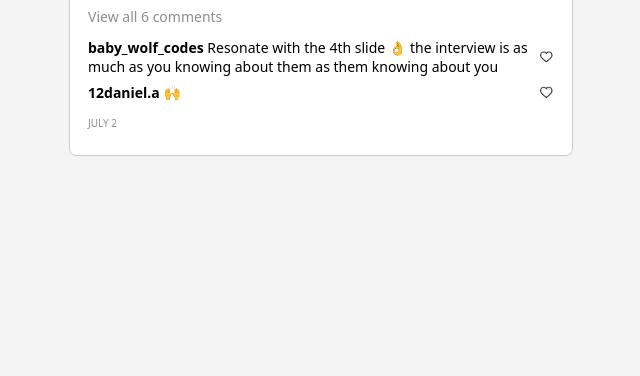
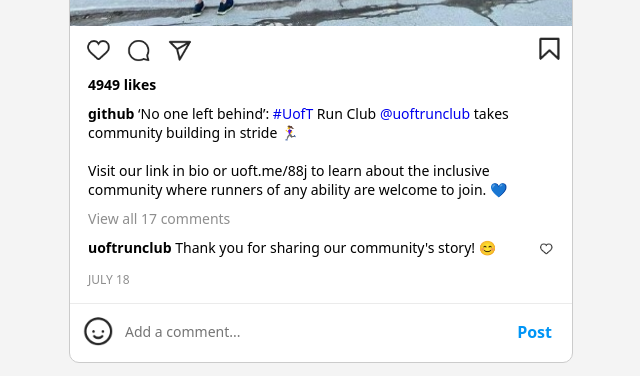
Before and after one commit to andre-fong/instagram-homepage, a plain HTML site: page index.html in a window 1280 px wide. Shown: the part 913-1289 px from the top of the page, without its empty margins (319-959 px from the left). Before the commit the page ends 1177 px from the top, so only its background shows below. Drawn offline with Linux system fonts and the light colour scheme.

Commit message:
Complete post layout

```diff
--- a/index.html
+++ b/index.html
@@ -47,6 +47,87 @@
         <div class="post-header">
           <div class="poster-info-container">
             <img alt="github's profile picture" class="profile-picture" src="profile-pictures/uoft.jpg">
+            <div class="username-location">
+              <div class="name">uoft</div>
+              <div class="location">University of Toronto</div>
+            </div>
+          </div>
+
+          <div class="options-button">
+            <button class="options">&middot;&middot;&middot;</button>
+          </div>
+        </div>
+
+        <div class="post-content">
+          <img src="post-content/uoft-post1.jpg" alt="uoft's post" class="content">
+        </div>
+
+        <div class="post-interact">
+          <div class="interact-icons-container">
+            <button class="interact-btn">
+              <img src="icons/Liked.png" alt="Heart" class="heart-icon">
+            </button>
+            <button class="interact-btn">
+              <img src="icons/Comment.png" alt="Comment" class="comment-icon">
+            </button>
+            <button class="interact-btn">
+              <img src="icons/Forward.png" alt="Send to" class="forward-icon">
+            </button>
+          </div>
+          <div class="post-scroller"></div>
+          <div class="bookmark">
+            <button class="interact-btn">
+              <img src="icons/Bookmark.png" alt="Save post" class="bookmark-icon">
+            </button>
+          </div>
+        </div>
+
+        <div class="post-content-container">
+          <div class="like-info-container">
+            <div class="like-info"><b>4949 likes</b></div>
+          </div>
+
+          <div class="post-comments-container">
+            <div class="poster-comment">
+              <b>github</b> ‘No one left behind’:
+              <a href="https://www.instagram.com/explore/tags/uoft/" target="_blank">#UofT</a>
+              Run Club <a href="https://www.instagram.com/uoftrunclub/" target="_blank">@uoftrunclub</a>
+              takes community building in stride 🏃‍♀️<br><br>
+
+              Visit our link in bio or uoft.me/88j to
+              learn about the inclusive community where runners
+              of any ability are welcome to join. 💙
+            </div>
+            <button class="view-all-comments">View all 17 comments</button>
+            <div class="comment">
+              <div class="comment-content">
+                <b>uoftrunclub</b> Thank you for sharing our community's story! 😊
+              </div>
+              <button class="interact-btn">
+                <img src="icons/Liked.png" alt="Heart" class="heart-icon">
+              </button>
+            </div>
+          </div>
+
+          <div class="post-date">JULY 18</div>
+        </div>
+
+        <div class="add-comment-container">
+          <button class="interact-btn">
+            <img src="icons/Emoji.png" alt="Emoji" class="emoji-icon">
+          </button>
+          <input type="text" class="add-a-comment" placeholder="Add a comment...">
+          <button class="post-button">
+            Post
+          </button>
+        </div>
+
+      </div>
+
+      <div class="post">
+        <div class="post-header">
+          <div class="poster-info-container">
+            <img alt="github's profile picture" class="profile-picture" src="profile-pictures/github.jpg">
             <div class="username-location">
               <div class="name">github</div>
               <div class="location"></div>
@@ -113,9 +194,28 @@
                 <img src="icons/Liked.png" alt="Heart" class="heart-icon">
               </button>
             </div>
+
+            <div class="comment">
+              <div class="comment-content">
+                <b>12daniel.a</b> hi
+              </div>
+              <button class="interact-btn">
+                <img src="icons/Liked.png" alt="Heart" class="heart-icon">
+              </button>
+            </div>
           </div>
 
           <div class="post-date">JULY 2</div>
+        </div>
+
+        <div class="add-comment-container">
+          <button class="interact-btn">
+            <img src="icons/Emoji.png" alt="Emoji" class="emoji-icon">
+          </button>
+          <input type="text" class="add-a-comment" placeholder="Add a comment...">
+          <button class="post-button">
+            Post
+          </button>
         </div>
 
       </div>
--- a/styles/general.css
+++ b/styles/general.css
@@ -26,5 +26,21 @@ div {
 }
 
 button {
-  font-family: system-ui, -apple-system, BlinkMacSystemFont, 'Segoe UI', Roboto, Oxygen, Ubuntu, Cantarell, 'Open Sans', 'Helvetica Neue', sans-serif
+  font-family: system-ui, -apple-system, BlinkMacSystemFont, 'Segoe UI', Roboto, Oxygen, Ubuntu, Cantarell, 'Open Sans', 'Helvetica Neue', sans-serif;
 }
+
+input:focus {
+  outline: none;
+}
+
+input {
+  font-family: system-ui, -apple-system, BlinkMacSystemFont, 'Segoe UI', Roboto, Oxygen, Ubuntu, Cantarell, 'Open Sans', 'Helvetica Neue', sans-serif;
+}
+
+a {
+  text-decoration: none;
+}
+
+a:visited {
+  color: rgb(0, 55, 107);
+}
--- a/styles/posts.css
+++ b/styles/posts.css
@@ -1,6 +1,7 @@
 .posts-grid {
   display: grid;
   grid-template-rows: 1fr;
+  row-gap: 15px;
 
   width: 504px;
 }
@@ -8,7 +9,7 @@
 .post {
   background-color: white;
   border: 1px solid rgb(203, 203, 203);
-  border-radius: 7px;
+  border-radius: 10px;
 }
 
 .post-header {
@@ -123,7 +124,7 @@
   font-size: 14px;
   padding-left: 18px;
   padding-right: 18px;
-  padding-bottom: 25px;
+  padding-bottom: 15px;
 }
 
 .like-info-container {
@@ -154,7 +155,7 @@
   justify-content: space-between;
   align-items: center;
 
-  margin-top: 7px;
+  margin-top: 5px;
 }
 
 .view-all-comments {
@@ -184,13 +185,58 @@
   width: 22px;
   height: 22px;
   object-fit: cover;
-  top: -4px;
+  top: -2px;
   left: -4px;
 }
 
 .post-date {
   color: #8e8e8e;
-  font-size: 10px;
+  font-size: 12px;
 
   margin-top: 14px;
 }
+
+.add-comment-container {
+  display: flex;
+  justify-content: space-between;
+  align-items: center;
+
+  padding: 8px 14px 10px 8px;
+  border-top: 1px solid rgb(235, 235, 235);
+}
+
+.add-comment-container .interact-btn {
+  display: flex;
+  justify-content: center;
+  align-items: center;
+
+  margin-right: 5px;
+}
+
+.add-comment-container .emoji-icon {
+  width: 40px;
+  height: auto;
+  object-fit: cover;
+
+  padding-bottom: 3px;
+}
+
+.add-a-comment {
+  width: 100%;
+  font-size: 14px;
+
+  border: none;
+}
+
+.post-button {
+  color: rgb(0, 149, 246);
+  background-color: transparent;
+  font-weight: bold;
+  font-size: 16px;
+  border: none;
+  cursor: pointer;
+}
+
+.post-button:active {
+  opacity: 0.7;
+}
--- a/styles/stories.css
+++ b/styles/stories.css
@@ -8,7 +8,7 @@
   border: 1px solid rgb(203, 203, 203);
   border-radius: 7px;
   padding: 17px;
-  margin-bottom: 16px;
+  margin-bottom: 18px;
 
   width: 468px;
 
```
Also changed, not shown: icons/Emoji.png (added), post-content/uoft-post1.jpg (added).
